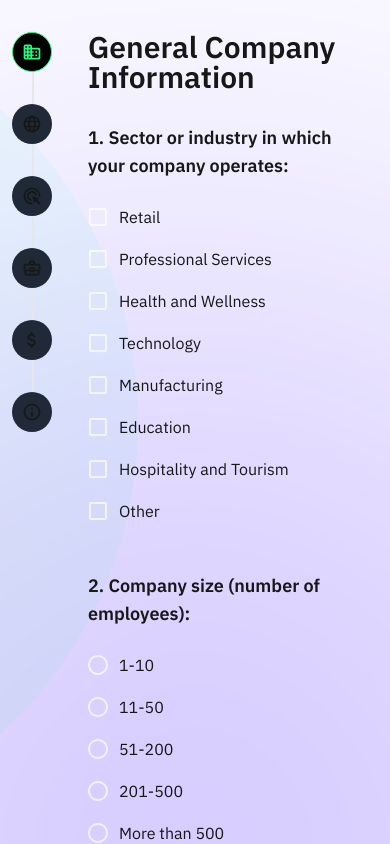
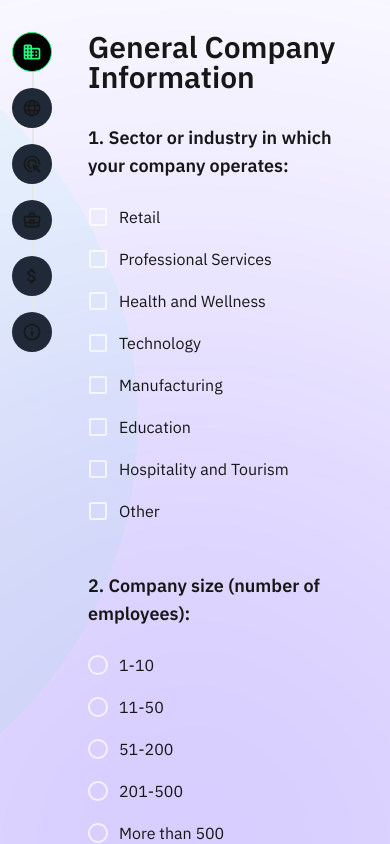
Before and after one commit to esantostaype/survey, a Next.js app: page /survey/step1 in a window 390 px wide. Shown: the top 844 px of the page. Built offline with nearby package versions, Linux system fonts and the light colour scheme.

Commit message:
resposive2

```diff
--- a/src/components/Steps.tsx
+++ b/src/components/Steps.tsx
@@ -12,7 +12,7 @@ export const Steps = () => {
         const isActive = pathname === step.path
         const isSuccess = !!Cookies.get(`Step${ index + 1 }`)
         return (
-          <li className="mb-8 flex items-start gap-3" key={index}>
+          <li className="mb-4 md:mb-8 flex items-start gap-3" key={index}>
             {
               isSuccess
               ?
```
